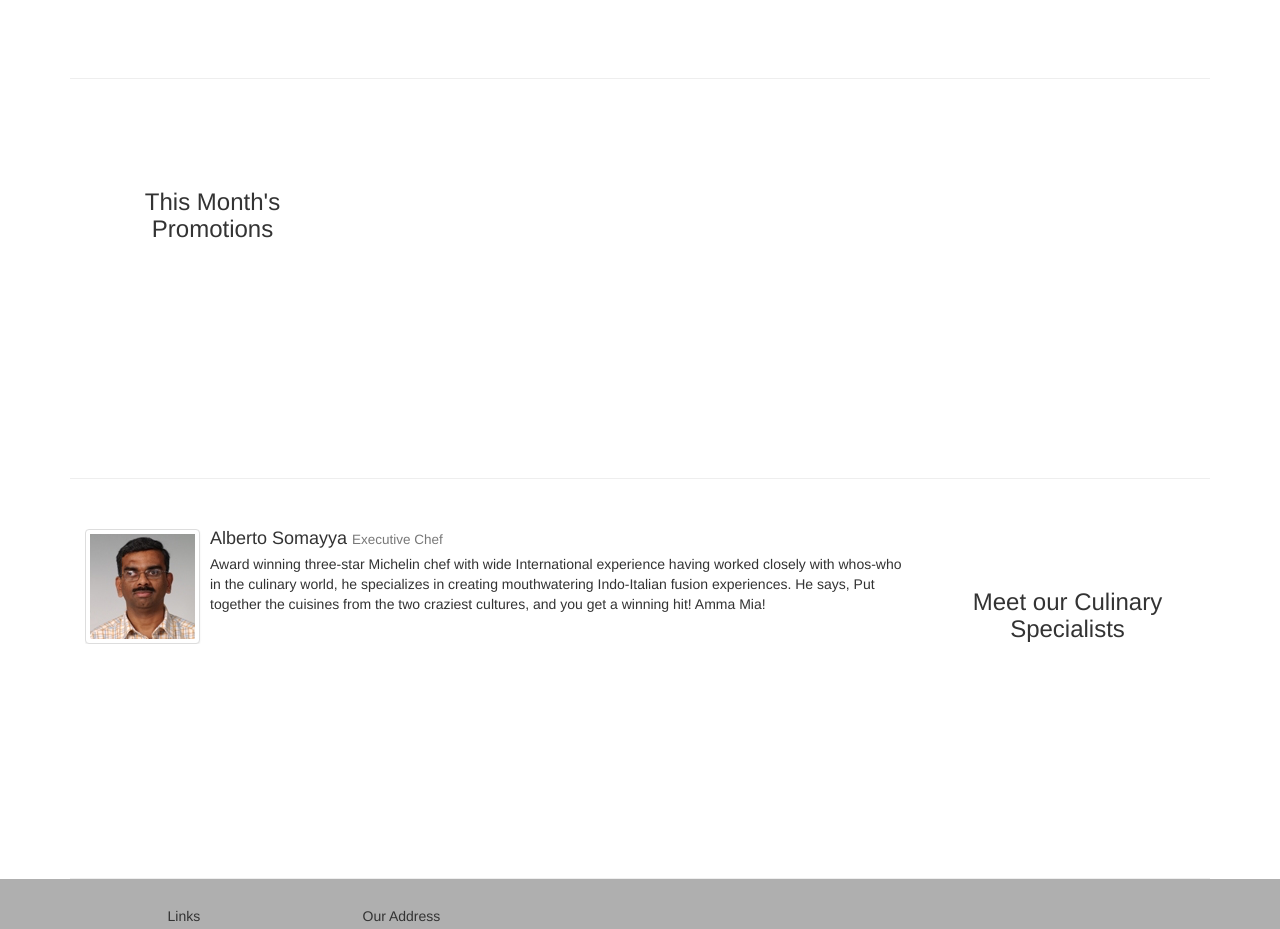
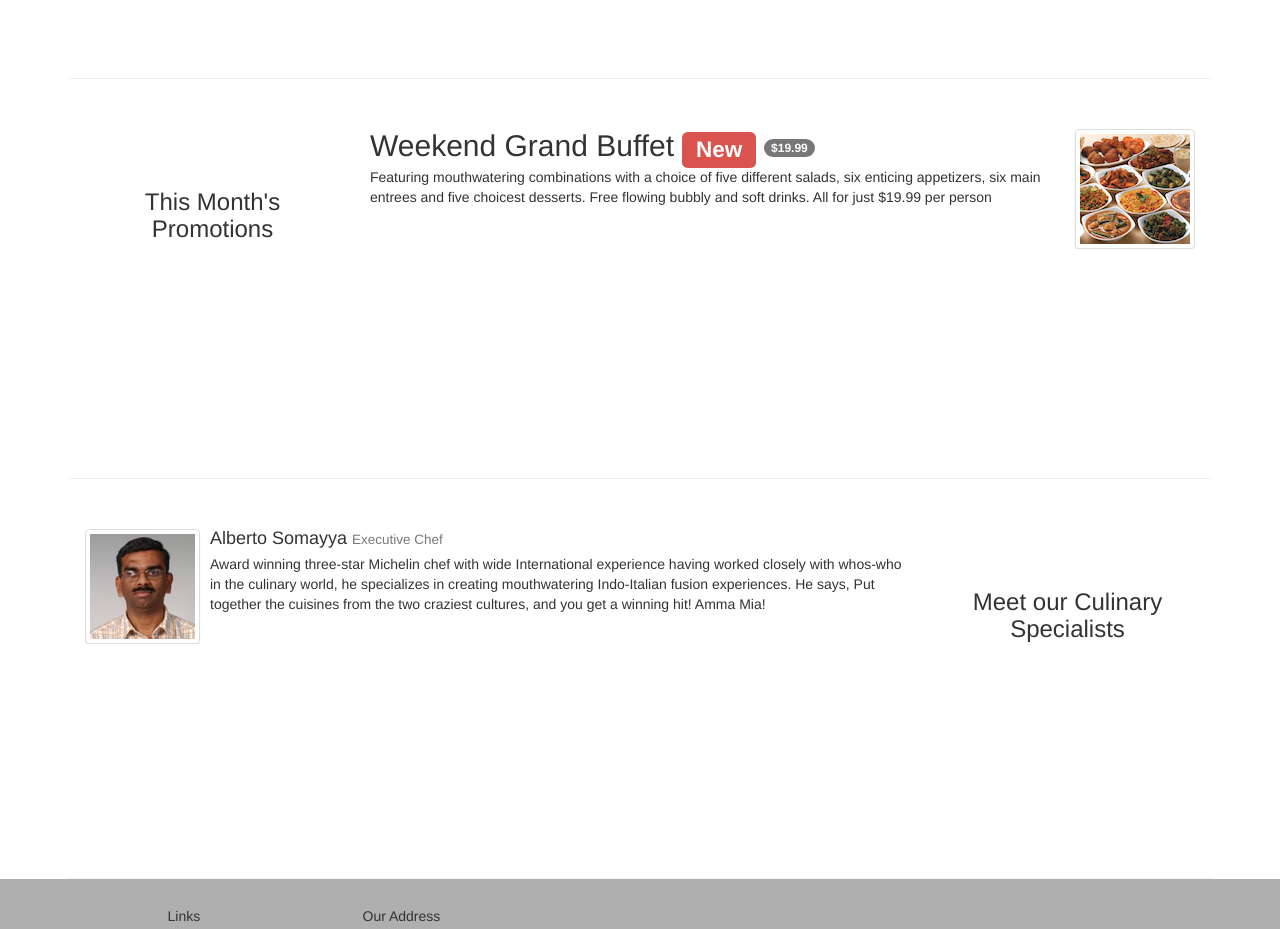
Before and after one commit to asmithdigital/angular, a website: page app/index.html in a window 1280 px wide. Shown: the part 780-1709 px from the top of the page. Drawn offline with nearby package versions, Linux system fonts and the light colour scheme; some packages are replaced by stand-ins of ours; files whose address does not match are found by name.

Commit message:
remove loop on home promotion
Signed-off-by: Andrew Smith <andrew@asmithdigital.com>

```diff
--- a/app/views/home.html
+++ b/app/views/home.html
@@ -33,7 +33,7 @@
       <!--<h4>Implement the Promotion Here</h4>-->
 
       <ul class="media-list">
-        <li class="media" ng-repeat="promotion in promotions">
+        <li class="media">
           <div class="media-body">
             <h2 class="media-heading">{{promotion.name}}
               <span class="label label-danger">{{promotion.label}}</span>
```
